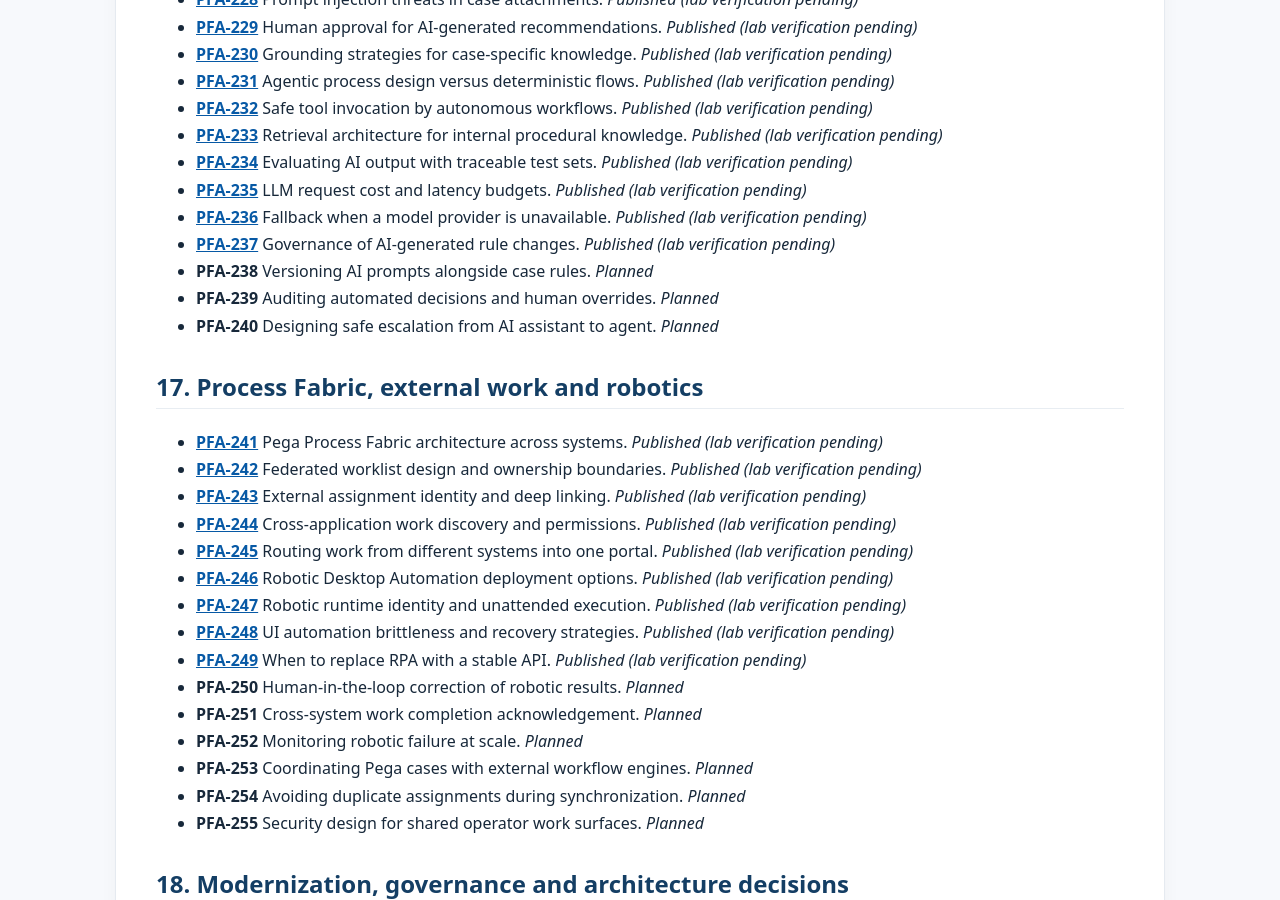
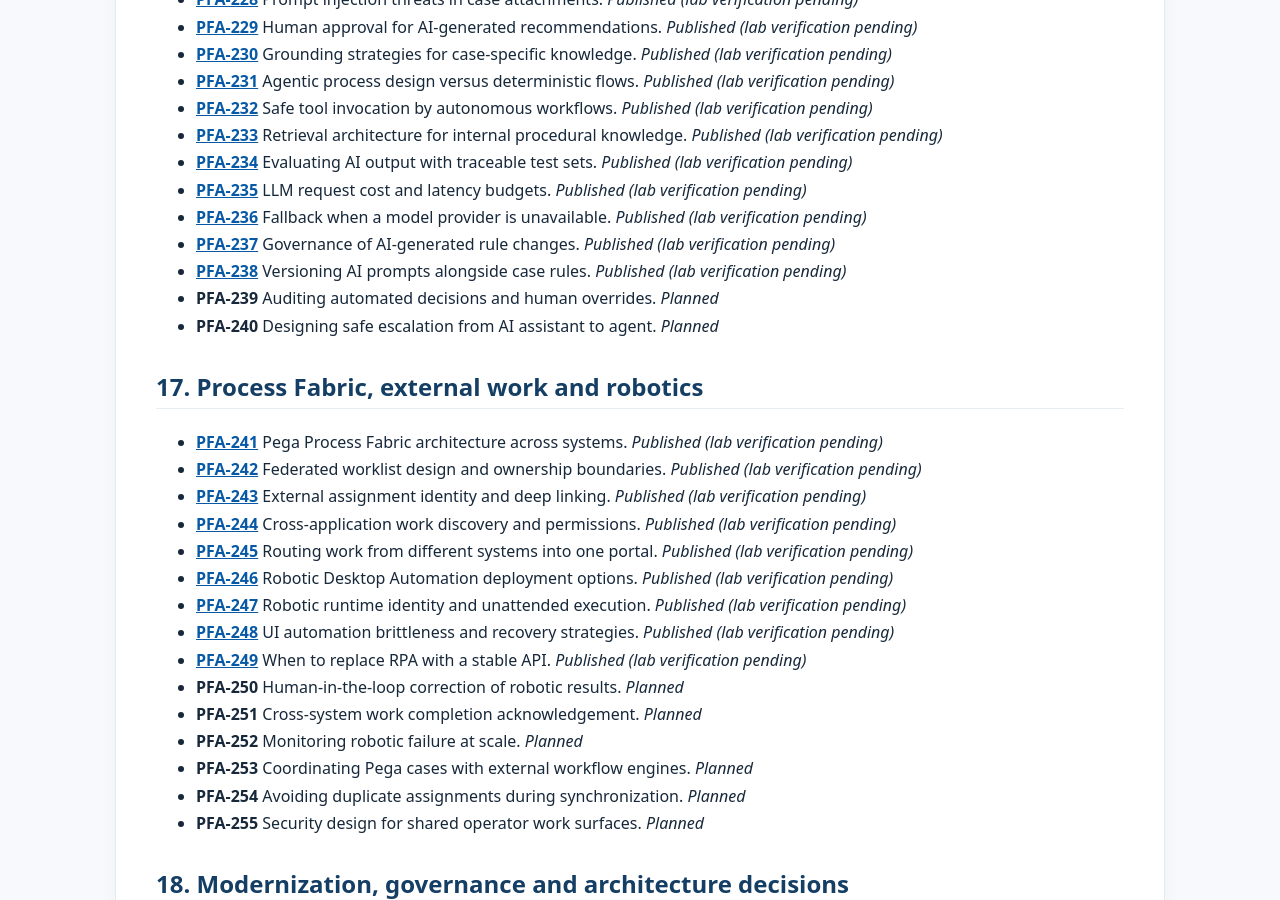
Before and after one commit to chandransandeep/pega-feature-atlas, a Jekyll site: the page built from docs/feature-inventory.md, in a window 1280 px wide and 900 px high, scrolled down 8640 px. Built offline with Jekyll 4.4.1, drawn with Linux system fonts in a browser that asks for light colours.

Commit message:
Publish PFA-238: pfa-238-versioning-ai-prompts-alongside-case-rules

```diff
--- a/docs/commit-date-register.tsv
+++ b/docs/commit-date-register.tsv
@@ -254,3 +254,4 @@ docs/articles/decisioning/pfa-223-business-managed-decisions-with-approval-contr
 docs/articles/decisioning/pfa-224-auditability-of-automated-customer-recommendations.md	2024-12-30	2026-10-31T05:13:28+00:00	random_past_date
 docs/articles/decisioning/pfa-225-designing-decision-fallback-when-models-are-unavailable.md	2023-05-01	2026-10-31T05:13:28+00:00	random_past_date
 docs/articles/ai-governance/pfa-237-governance-of-ai-generated-rule-changes.md	2024-01-19	2026-10-31T05:13:28+00:00	random_past_date
+docs/articles/ai-governance/pfa-238-versioning-ai-prompts-alongside-case-rules.md	2024-10-20	2026-10-31T05:13:28+00:00	random_past_date
--- a/docs/feature-inventory.md
+++ b/docs/feature-inventory.md
@@ -346,7 +346,7 @@ This is the editorial plan for Pega Feature Atlas. It is not a list of completed
 - **[PFA-235](articles/genai/pfa-235-llm-request-cost-latency-budgets.md)** LLM request cost and latency budgets. _Published (lab verification pending)_
 - **[PFA-236](articles/genai/pfa-236-fallback-when-a-model-provider-is-unavailable.md)** Fallback when a model provider is unavailable. _Published (lab verification pending)_
 - **[PFA-237](articles/ai-governance/pfa-237-governance-of-ai-generated-rule-changes.md)** Governance of AI-generated rule changes. _Published (lab verification pending)_
-- **PFA-238** Versioning AI prompts alongside case rules. _Planned_
+- **[PFA-238](articles/ai-governance/pfa-238-versioning-ai-prompts-alongside-case-rules.md)** Versioning AI prompts alongside case rules. _Published (lab verification pending)_
 - **PFA-239** Auditing automated decisions and human overrides. _Planned_
 - **PFA-240** Designing safe escalation from AI assistant to agent. _Planned_
 
```
Also changed, not shown: README.md, docs/articles/ai-governance/pfa-238-versioning-ai-prompts-alongside-case-rules.md (renamed from drafts/pfa-238-versioning-ai-prompts-alongside-case-rules.md).
